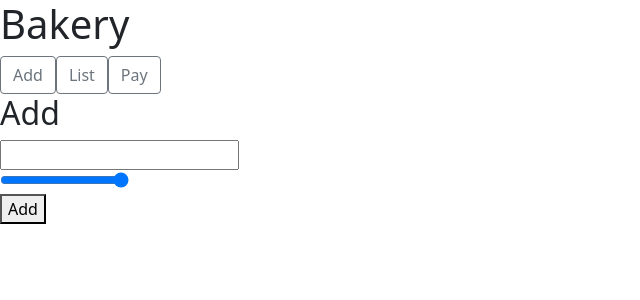
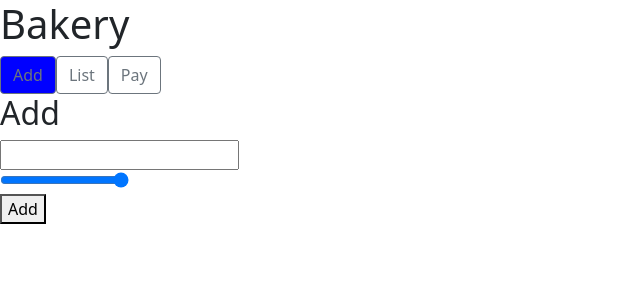
Before and after one commit to acdmft/bakery, a React (Create React App) app: page / in a window 1280 px wide. Shown: the top 300 px of the page, without its empty margins (0-640 px from the left). Built offline with nearby package versions, Linux system fonts and the light colour scheme.

Commit message:
add updateProductName, updatePrice (ex-4)

```diff
--- a/src/App.js
+++ b/src/App.js
@@ -49,18 +49,26 @@ class App extends React.Component {
     this.setState({ activeTab: "Pay" });
   }
   updateProductName(e) {
-    this.setState({productName: e.target.value});
+    this.setState({ productName: e.target.value });
+    console.log(this.state.productName)
   }
   updatePrice(e) {
-    this.setState({price: e.target.value});
+    this.setState({ price: e.target.value });
+    console.log(this.state.price)
+  }
+  addItem(name, price) {
+    this.setState({
+      items: this.state.items.push({ name: name, price: price }),
+    });
+    console.log(this.state.items);
   }
   render() {
     return (
       <div>
         <h1>Bakery</h1>
-        <Button onClick={this.selectAdd} children={"Add"}></Button>
-        <Button onClick={this.selectList} children={"List"}></Button>
-        <Button onClick={this.selectPay} children={"Pay"}></Button>
+        <Button onClick={this.selectAdd} children={"Add"} isSelected={this.state.activeTab === 'Add'}></Button>
+        <Button onClick={this.selectList} children={"List"} isSelected={this.state.activeTab === 'List'}></Button>
+        <Button onClick={this.selectPay} children={"Pay"} isSelected={this.state.activeTab === 'Pay'}></Button>
         <h2>{this.state.activeTab}</h2>
         <form>
           <div>
--- a/src/components/Button.js
+++ b/src/components/Button.js
@@ -1,16 +1,19 @@
 import React from "react";
 
 class Button extends React.Component {
-
   render() {
     return (
       <button
-      className="btn btn-outline-secondary"
-      style={this.props.isSelected}
-      onClick={this.props.onClick}>
-      {this.props.children}
+        className="btn btn-outline-secondary"
+        style={{
+          backgroundColor: this.props.isSelected ? "blue" : "transparent",
+        }}
+        onClick={this.props.onClick}
+      >
+        {this.props.children}
       </button>
-    )};
+    );
   }
+}
 
-  export default Button;
+export default Button;
```
